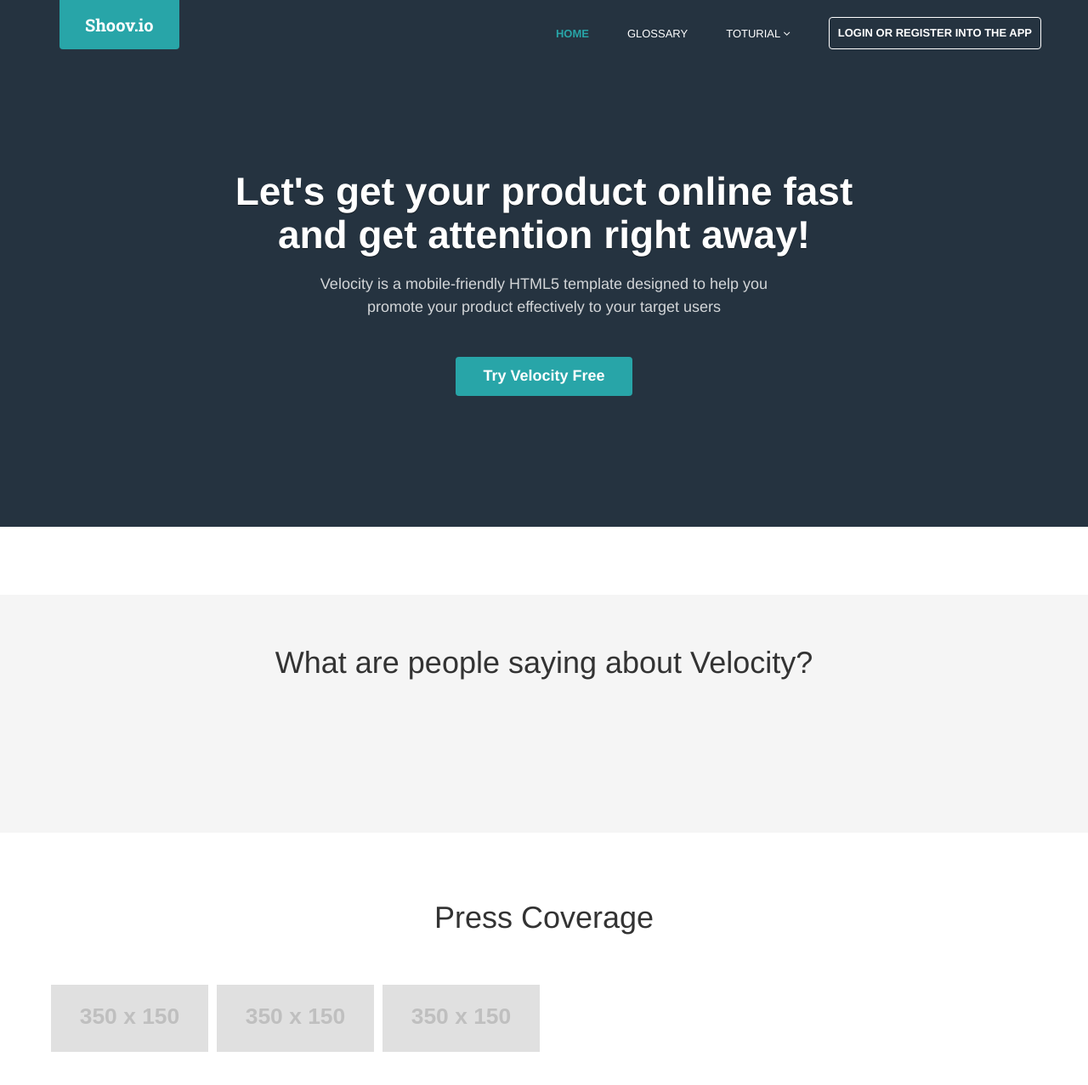
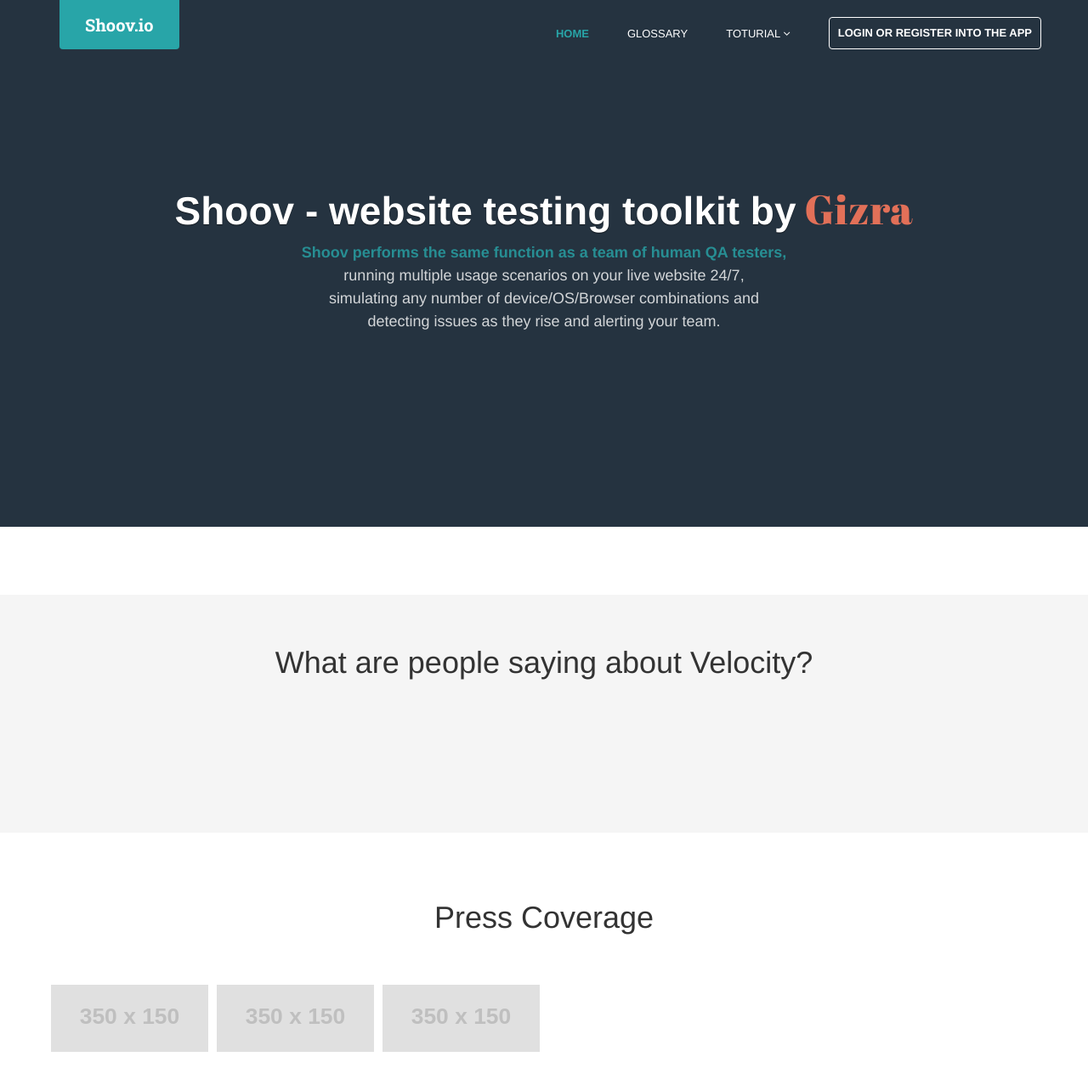
Before and after one commit to shoov/shoov.io, a Jekyll site: the page built from src/index.html, in a window 1280 px wide and 1400 px high, cut to the strip 0-1330 px from the top of the window. Shown: the top 1277 px of the strip at 85% size. Built offline with Jekyll 4.4.1, drawn with Linux system fonts in a browser that asks for light colours; nearby versions of some CDN libraries; library files that are not in the unit come from our copies; Markdown is read by kramdown in place of the engine named in the settings; the list of posts is cut into pages by our own code.

Commit message:
WIP: updatting style

```diff
--- a/src/_includes/head.html
+++ b/src/_includes/head.html
@@ -16,6 +16,7 @@
   <meta name="viewport" content="width=device-width, initial-scale=1.0, maximum-scale=1">
   <link href="http://gmpg.org/xfn/11" rel="profile">
   <link rel="shortcut icon" href="favicon.ico">
+  <link href='http://fonts.googleapis.com/css?family=Abril+Fatface' rel='stylesheet' type='text/css'>
   <link href='http://fonts.googleapis.com/css?family=Roboto:400,400italic,500,500italic,700,700italic,900,900italic,300italic,300' rel='stylesheet' type='text/css'>
   <link href='http://fonts.googleapis.com/css?family=Roboto+Slab:400,700,300,100' rel='stylesheet' type='text/css'>
 
--- a/src/assets/scss/_mixins.scss
+++ b/src/assets/scss/_mixins.scss
@@ -1,2 +1,3 @@
 $dark_blue: #253340;
-$turkiz: #28A5A8;
+$turquoise: #28A5A8;
+$gizra-color: #e27058;
--- a/src/index.html
+++ b/src/index.html
@@ -5,9 +5,13 @@
 <div class="home-page">
     <section class="promo section section-on-bg">
         <div class="container text-center">
-            <h2 class="title">Let's get your product online fast<br />and get attention right away!</h2>
-            <p class="intro">Velocity is a mobile-friendly HTML5 template designed to help you <br /> promote your product effectively to your target users</p>
-            <p><a class="btn btn-cta btn-cta-primary" href="signup.html">Try Velocity Free</a></p>
+            <h1><span class="title">Shoov - website testing toolkit by</span><span class="gizra-logo">Gizra</span></h1>
+            <p class="intro">
+                <strong class="turquoise">Shoov performs the same function as a team of human QA testers,</strong>
+                running multiple usage scenarios on your live website 24/7, </br>
+                simulating any number of device/OS/Browser combinations and </br>
+                detecting issues as they rise and alerting your team.
+            </p>
         </div>
     </section>
     <div class="sections-wrapper">
```
Also changed, not shown: src/assets/scss/style.scss (+29 -2 lines), src/_layouts/default.html (line endings or trailing spaces), src/assets/stylesheets/style.css.
